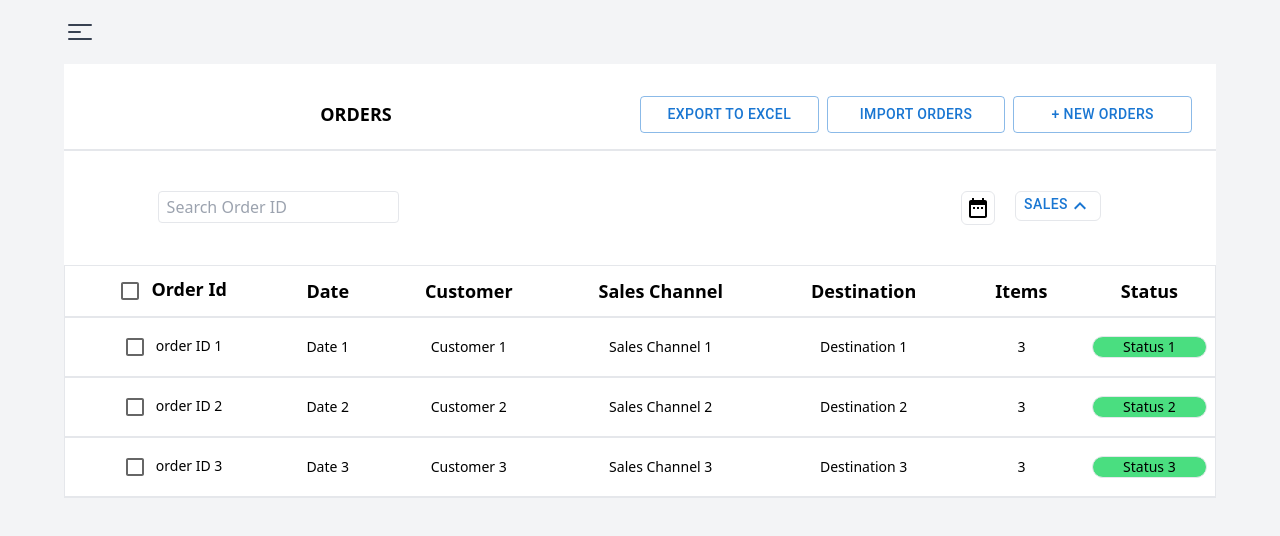
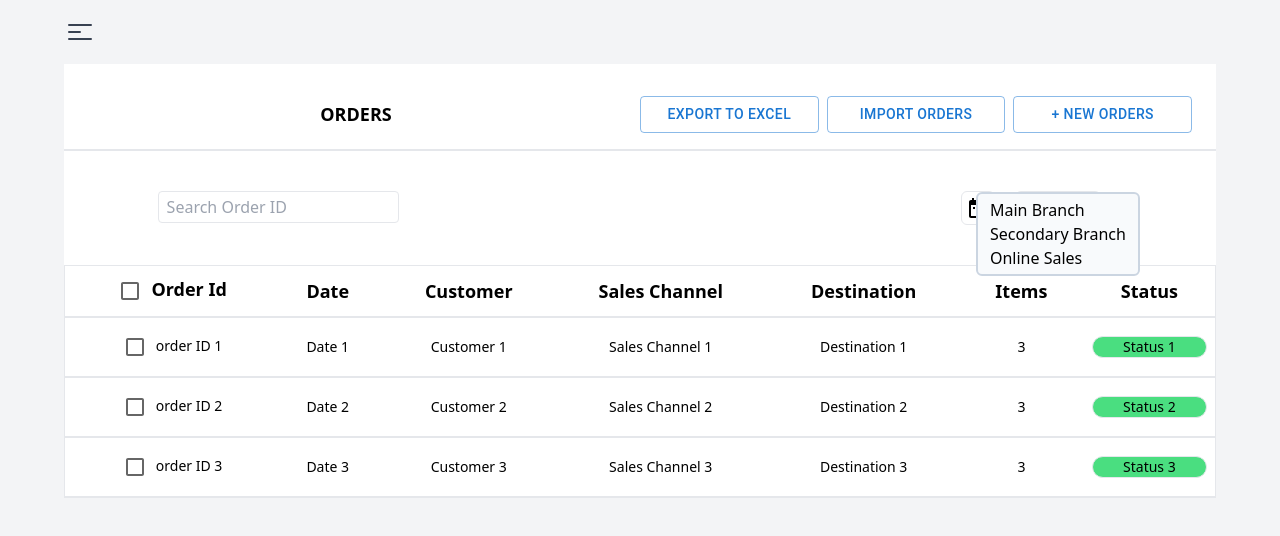
Before and after one commit to deliora25/inventory-system, a Next.js app: page /orders in a window 1280 px wide. Both pictures are taken after a click on the button "SALES". Shown: the top 536 px of the page. Built offline with nearby package versions, Linux system fonts and the light colour scheme; data requests are answered from the project's data file.

Commit message:
Sales dropdown menu: fetched and displayed success

```diff
--- a/components/orders/Orders.tsx
+++ b/components/orders/Orders.tsx
@@ -23,7 +23,6 @@ function Orders({ data, salesData, statusData }: Props) {
   };
 
   console.log(salesData);
-  console.log(statusData);
 
   return (
     <div className="w-full h-full bg-white p-">
@@ -51,9 +50,9 @@ function Orders({ data, salesData, statusData }: Props) {
           <div className="h-fit w-fit border rounded-md">
             <DateRangeIcon className="items-center justify-center h-7 w-6 m-1" />
           </div>
-          <div className="h-fit w-fit border rounded-md flex items-center">
+          <div className="h-fit w-fit border rounded-md items-center flex flex-col">
             <Button
-              className="h-7 w-auto m-1 font-semibold text-lg text-black"
+              className="h-7 w-fit px-9 m-1 font-semibold text-lg text-black"
               onClick={() => handleClick()}
             >
               <div className="flex">
@@ -65,7 +64,20 @@ function Orders({ data, salesData, statusData }: Props) {
                 )}
               </div>
             </Button>
+            {isClicked && (
+              <div className="w-auto bg-slate-50 rounded-md fixed border-slate-300 border-2 p-1">
+                {salesData.map((item) => (
+                  <div
+                    key={item.id}
+                    className="flex flex-col w-full bg-transparent rounded-md px-2 col-span-1 cursor-pointer hover:bg-primary hover:text-white hover:border-l-2 font-md "
+                  >
+                    {item.name}
+                  </div>
+                ))}
+              </div>
+            )}
           </div>
+
           {/* <div className="h-fit w-fit border rounded-md flex items-center">
             <Button
               className="h-7 w-auto m-1 font-semibold text-lg text-black"
--- a/pages/index.tsx
+++ b/pages/index.tsx
@@ -34,7 +34,7 @@ export default Home;
 export async function getStaticProps() {
   const graphResponse = await fetch("http:localhost:4000/dataAmount");
   const graphData = await graphResponse.json();
-
+  console.log(graphData);
   return {
     props: {
       graphData,
```
